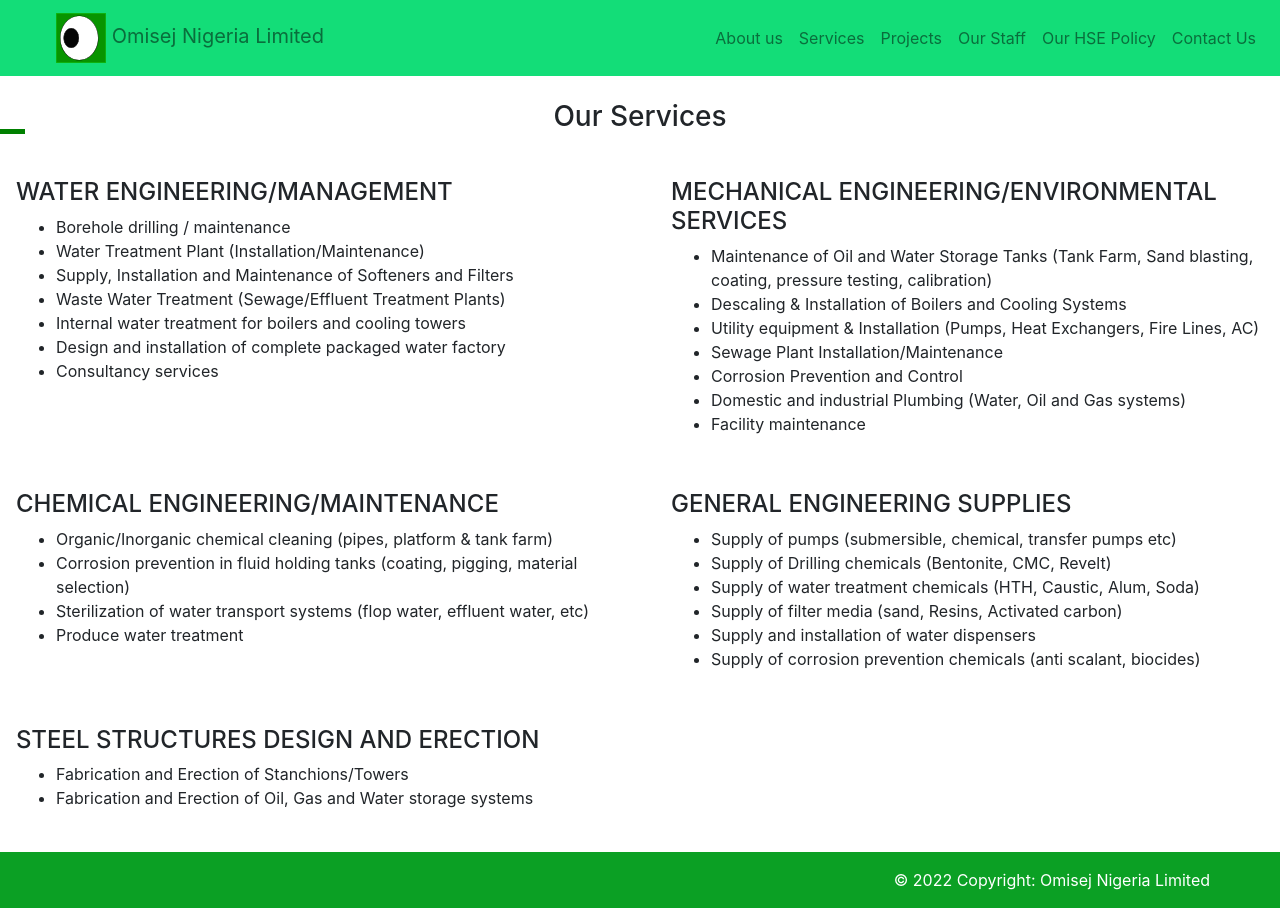
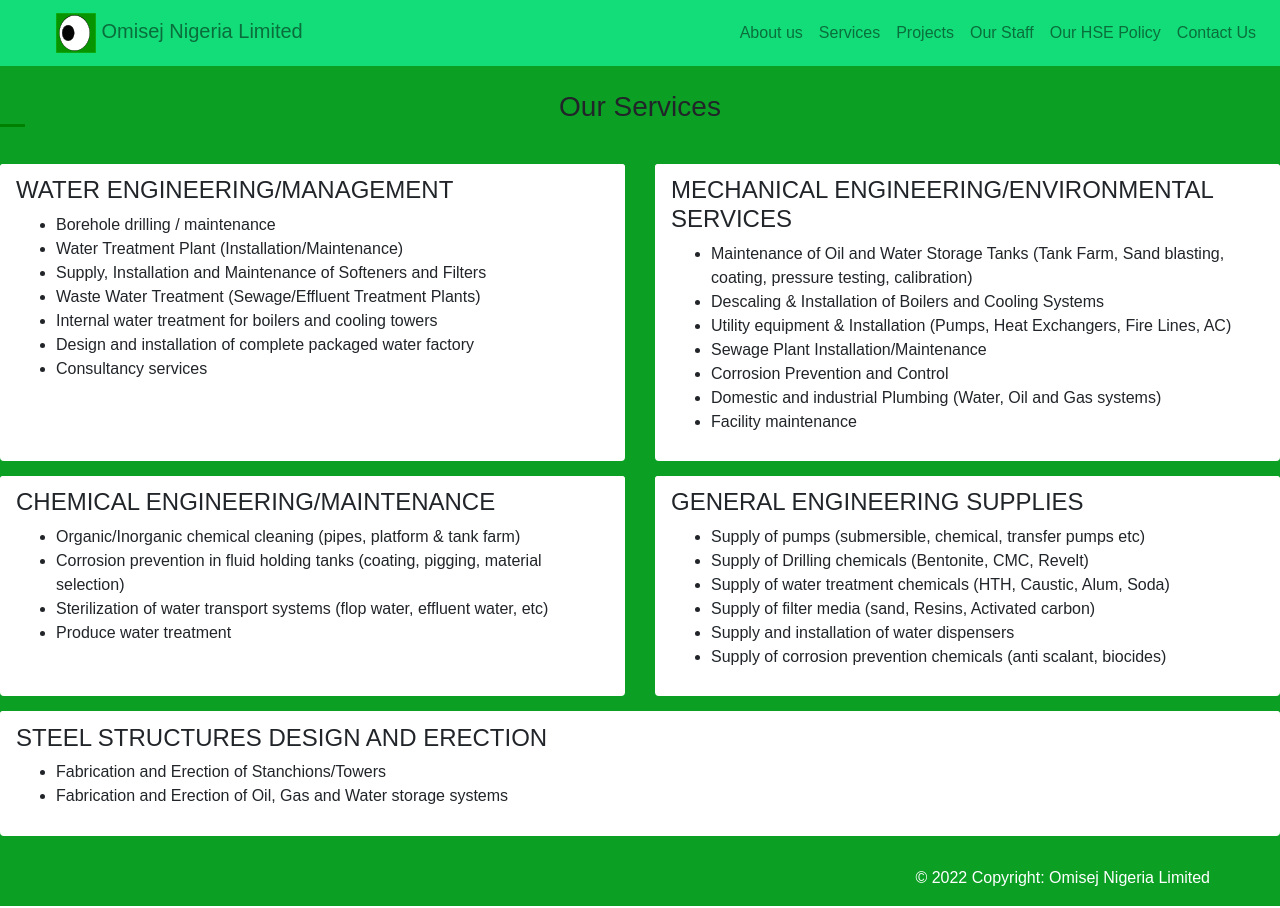
Before and after one commit to Raraku/omisej, a React (Create React App) app: page /services in a window 1280 px wide. Built offline with nearby package versions, Linux system fonts and the light colour scheme.

Commit message:
added google analytics

```diff
--- a/public/index.html
+++ b/public/index.html
@@ -1,6 +1,21 @@
 <!DOCTYPE html>
 <html lang="en">
   <head>
+    <!-- Global site tag (gtag.js) - Google Analytics -->
+    <script
+      async
+      src="https://www.googletagmanager.com/gtag/js?id=UA-178000441-1"
+    ></script>
+    <script>
+      window.dataLayer = window.dataLayer || [];
+      function gtag() {
+        dataLayer.push(arguments);
+      }
+      gtag("js", new Date());
+
+      gtag("config", "UA-178000441-1");
+    </script>
+
     <meta charset="utf-8" />
     <link rel="icon" href="%PUBLIC_URL%/logo.svg" />
     <meta name="viewport" content="width=device-width, initial-scale=1" />
@@ -8,6 +23,10 @@
     <meta
       name="description"
       content="Web site created using create-react-app"
+    />
+    <link
+      href="https://fonts.googleapis.com/css2?family=Merriweather:wght@300&display=swap"
+      rel="stylesheet"
     />
     <link rel="apple-touch-icon" href="%PUBLIC_URL%/logo.svg" />
     <!--
--- a/src/App.css
+++ b/src/App.css
@@ -4,12 +4,12 @@
   padding-top: 1em;
 }
 
-.jumbo {
+/* .jumbo {
   background: url("/assets/imgs/communication-3.jpg") no-repeat;
   background-size: 100% 100%;
   height: 100%;
   z-index: -2;
-}
+} */
 .row {
 }
 .jumbotron-text {
@@ -49,7 +49,7 @@
   background-color: #0ba024;
 }
 .sixth {
-  /* margin-top: -9rem; */
+  margin-top: -4rem;
 }
 .card-out,
 .card-outer {
@@ -70,12 +70,14 @@
 }
 header {
   position: relative;
-  height: 65vh;
+  height: 80vh;
   background-image: linear-gradient(#13dd78, #0ba024);
-  clip-path: polygon(0 0, 100% 0, 100% 100%, 0 calc(100% - 5vw));
+  /* clip-path: polygon(0 0, 100% 0, 100% 100%, 0 calc(100% - 5vw)); */
   /* change the calc height to a percentage height to get alternate responsive behavior*/
 }
-
+#root {
+  background: #0ba024;
+}
 h1 {
   margin: 0;
   padding: 100px 0;
@@ -173,8 +175,8 @@ section {
   }
 }
 .logo-image {
-  height: 100%;
-  width: 2.5em;
+  width: 40px !important;
+  height: 40px !important;
   margin-left: 2em;
 }
 .navbar-brand {
@@ -184,7 +186,8 @@ section {
   width: 100%;
   height: 25em;
 }
-.heading {
+.heading,
+.mission-head {
   position: relative;
 }
 .heading::before {
@@ -195,6 +198,17 @@ section {
   left: 0;
   display: block;
   width: 25px;
-  height: 5px;
+  height: 3px;
   background: green;
 }
+.mission-head::before {
+  content: "";
+  position: absolute;
+  bottom: -3px;
+  right: 0;
+  left: 0;
+  display: block;
+  width: 25px;
+  height: 3px;
+  background: green;
+}
--- a/src/components/about/index.js
+++ b/src/components/about/index.js
@@ -3,7 +3,7 @@ import React from "react";
 export default (props) => {
   return (
     <div ref={props.refe}>
-      <h4>About us</h4>
+      <h4 className="mission-head">About us</h4>
       <p>
         <b>OMISEJ NIGERIA LIMITED</b> is a Nigerian indigenous company duly
         incorporated on 10th January, 1994 under the Nigerian Company and Allied
--- a/src/components/home/Mission.js
+++ b/src/components/home/Mission.js
@@ -7,7 +7,7 @@ const Mission = () => {
       <CardDeck>
         <Card className="card-out">
           <Card.Header>
-            <h4>Our Mission</h4>
+            <h4 className="mission-head">Our Mission</h4>
           </Card.Header>
           <Card.Body>
             Quality and customised engineering services centered on customers,
@@ -17,7 +17,7 @@ const Mission = () => {
         </Card>
         <Card className="card-out">
           <Card.Header>
-            <h4>Our Vision</h4>
+            <h4 className="mission-head">Our Vision</h4>
           </Card.Header>
           <Card.Body>
             To build a world class engineering services company
@@ -25,7 +25,7 @@ const Mission = () => {
         </Card>
         <Card className="card-out">
           <Card.Header>
-            <h4>Our Core Values</h4>
+            <h4 className="mission-head">Our Core Values</h4>
           </Card.Header>
           <Card.Body>
             Quality and customised engineering services centered on customers,
--- a/src/components/home/Services.js
+++ b/src/components/home/Services.js
@@ -5,7 +5,9 @@ const Services = (props) => {
   return (
     <div className="it" ref={props.refe}>
       <br />
-      <h3 className="text-center heading">Our Services</h3>
+      <h3 className="text-center">
+        <p className="mission-head">Our Services</p>
+      </h3>
       <br />
       <CardDeck>
         <Card className="card-outer">
--- a/src/components/home/jumbotron/index.js
+++ b/src/components/home/jumbotron/index.js
@@ -15,7 +15,7 @@ export default () => {
         <meta charset="utf-8" />
         <meta
           name="description"
-          content="is a Nigerian indigenous company duly
+          content="Omisej Nigeria Limited is a Nigerian indigenous company duly
         incorporated on 10th January, 1994 under the Nigerian Company and Allied
         Matters Law of 1976 as a Private Limited Liability Company. We are a
         Water, Mechanical and Chemical Engineering company. We are staffed with
--- a/src/index.css
+++ b/src/index.css
@@ -1,8 +1,9 @@
 body {
   margin: 0;
-  font-family: -apple-system, BlinkMacSystemFont, "Segoe UI", "Roboto", "Oxygen",
+  /* font-family: -apple-system, BlinkMacSystemFont, "Segoe UI", "Roboto", "Oxygen",
     "Ubuntu", "Cantarell", "Fira Sans", "Droid Sans", "Helvetica Neue",
-    sans-serif;
+    sans-serif; */
+  font-family: Arial, Helvetica, sans-serif !important;
   -webkit-font-smoothing: antialiased;
 
   -moz-osx-font-smoothing: grayscale;
```
Also changed, not shown: 1 other file (tests, documents, lock files or other folders).
